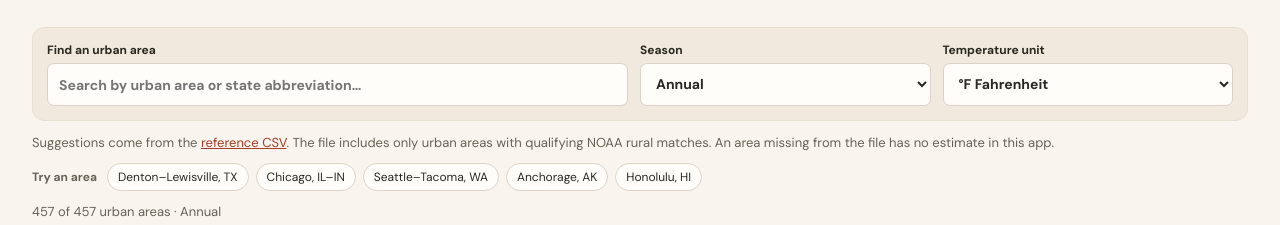
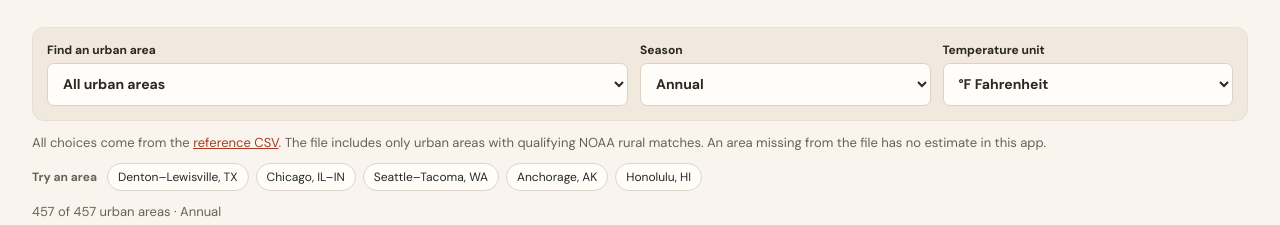
Before and after one commit to nnmdi/NSBE-project-11-13, a plain HTML site: page dist/index.html in a window 1280 px wide. Shown: the part 366-591 px from the top of the page. Drawn offline with Linux system fonts and the light colour scheme.

Commit message:
Use CSV-backed urban area dropdown

```diff
--- a/dist/index.html
+++ b/dist/index.html
@@ -9,11 +9,11 @@
 <section class="intro"><div class="kicker">U.S. CLIMATE NORMALS <span>1991–2020</span></div><h1>How much warmer<br>is <em>the city?</em></h1><p>Compare typical air temperatures in U.S. urban areas with nearby rural stations.</p></section>
 <section aria-label="Explore urban heat" id="explore">
 <div class="toolbar">
-<label class="search">Find an urban area<input type="search" id="search" list="areaSuggestions" autocomplete="off" aria-describedby="searchHelp" placeholder="Search by urban area or state abbreviation…"><datalist id="areaSuggestions"></datalist></label>
+<label class="search">Find an urban area<select id="search" aria-describedby="searchHelp" disabled><option value="">All urban areas</option></select></label>
 <label>Season<select id="period"><option value="ann">Annual</option><option value="jja">Summer (Jun–Aug)</option><option value="djf">Winter (Dec–Feb)</option></select></label>
 <label>Temperature unit<select id="unit"><option value="F">°F Fahrenheit</option><option value="C">°C Celsius</option></select></label>
 </div>
-<div class="search-guide"><p id="searchHelp">Suggestions come from the <a href="urban-rural-normals.csv" download>reference CSV</a>. The file includes only urban areas with qualifying NOAA rural matches. An area missing from the file has no estimate in this app.</p><div class="suggestions" id="suggestions" aria-label="Suggested urban areas"></div></div>
+<div class="search-guide"><p id="searchHelp">All choices come from the <a href="urban-rural-normals.csv" download>reference CSV</a>. The file includes only urban areas with qualifying NOAA rural matches. An area missing from the file has no estimate in this app.</p><div class="suggestions" id="suggestions" aria-label="Suggested urban areas"></div></div>
 <p id="status" role="status">Loading station comparisons…</p>
 <div class="dashboard">
 <section class="card map-card"><div class="card-head"><div><h2>National map</h2><p>Choose an area to see its temperature difference.</p></div></div><svg id="map" viewBox="0 0 900 510" aria-label="Map of urban and rural temperature differences"></svg>
```
